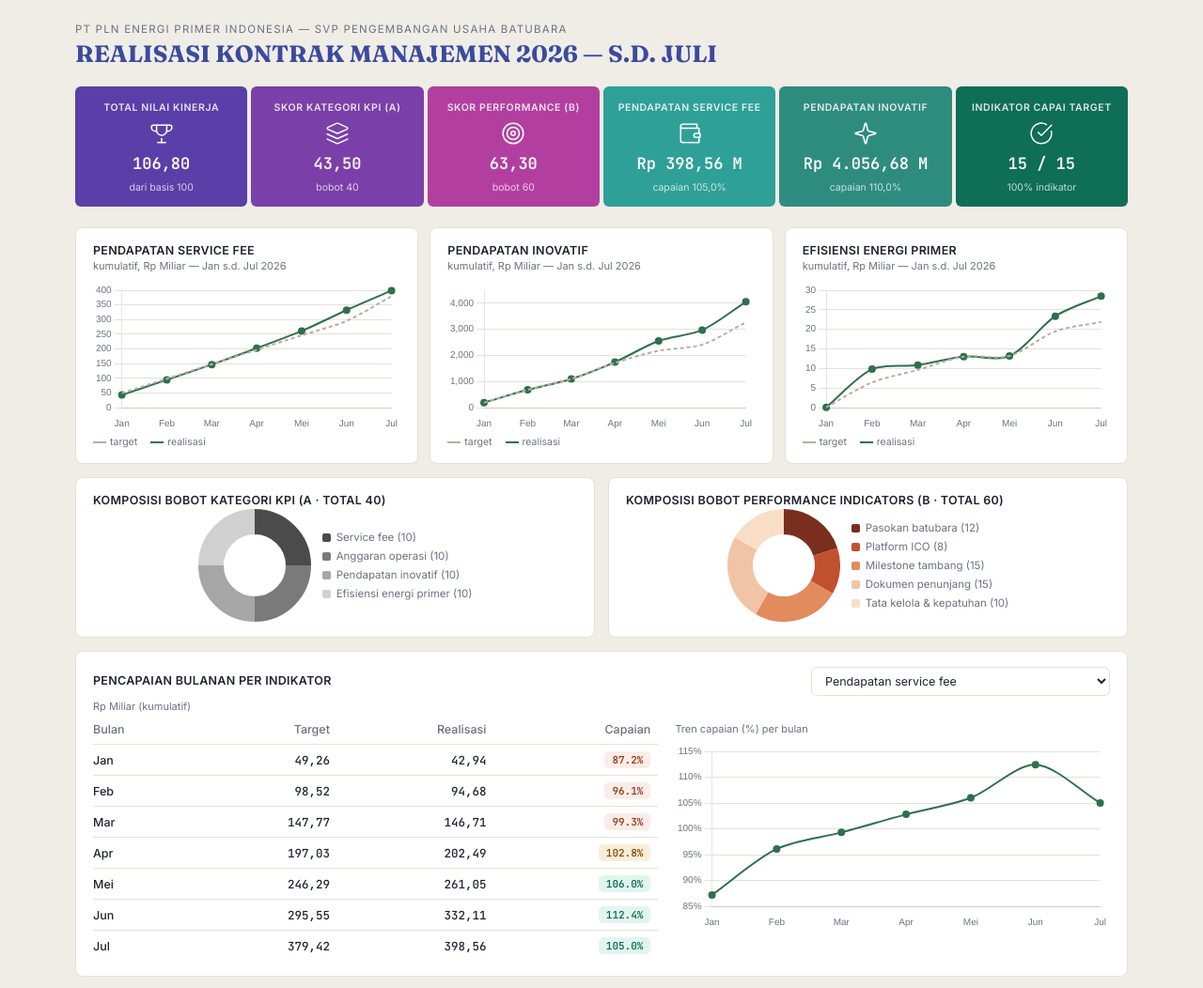
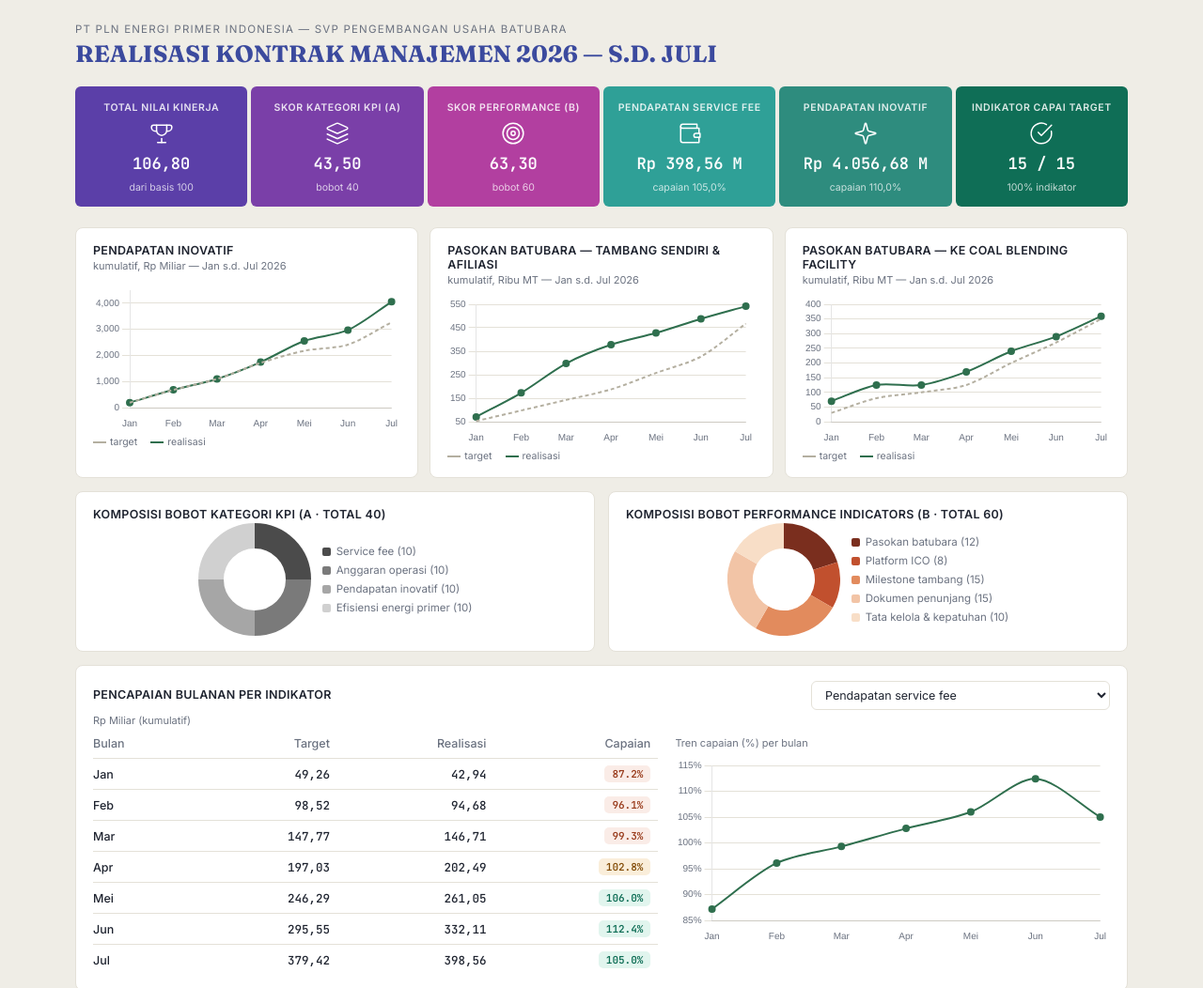
Before and after one commit to mohamadwalida-creator/PLNEPI-DIVBANGBB, a plain HTML site: page index.html in a window 1280 px wide. Shown: the top 1052 px of the page at 94% size. Drawn offline with nearby package versions, Linux system fonts and the light colour scheme.

Commit message:
Update index.html

```diff
--- a/index.html
+++ b/index.html
@@ -147,15 +147,6 @@
 
   <div class="trends">
     <div class="card">
-      <div class="card-title">PENDAPATAN SERVICE FEE</div>
-      <div class="card-sub">kumulatif, Rp Miliar — Jan s.d. Jul 2026</div>
-      <div class="chart-box"><canvas id="chart-servicefee"></canvas></div>
-      <div class="legend-row">
-        <span><span class="swatch" style="background:#B4AFA0"></span> target</span>
-        <span><span class="swatch" style="background:#2F6F4E"></span> realisasi</span>
-      </div>
-    </div>
-    <div class="card">
       <div class="card-title">PENDAPATAN INOVATIF</div>
       <div class="card-sub">kumulatif, Rp Miliar — Jan s.d. Jul 2026</div>
       <div class="chart-box"><canvas id="chart-inovatif"></canvas></div>
@@ -165,9 +156,18 @@
       </div>
     </div>
     <div class="card">
-      <div class="card-title">EFISIENSI ENERGI PRIMER</div>
-      <div class="card-sub">kumulatif, Rp Miliar — Jan s.d. Jul 2026</div>
-      <div class="chart-box"><canvas id="chart-energi"></canvas></div>
+      <div class="card-title">PASOKAN BATUBARA — TAMBANG SENDIRI & AFILIASI</div>
+      <div class="card-sub">kumulatif, Ribu MT — Jan s.d. Jul 2026</div>
+      <div class="chart-box"><canvas id="chart-tambang"></canvas></div>
+      <div class="legend-row">
+        <span><span class="swatch" style="background:#B4AFA0"></span> target</span>
+        <span><span class="swatch" style="background:#2F6F4E"></span> realisasi</span>
+      </div>
+    </div>
+    <div class="card">
+      <div class="card-title">PASOKAN BATUBARA — KE COAL BLENDING FACILITY</div>
+      <div class="card-sub">kumulatif, Ribu MT — Jan s.d. Jul 2026</div>
+      <div class="chart-box"><canvas id="chart-blending"></canvas></div>
       <div class="legend-row">
         <span><span class="swatch" style="background:#B4AFA0"></span> target</span>
         <span><span class="swatch" style="background:#2F6F4E"></span> realisasi</span>
@@ -271,16 +271,6 @@ const icons = {
   check: '<svg viewBox="0 0 24 24" fill="none" stroke-linecap="round" stroke-linejoin="round"><path d="M21.801 10A10 10 0 1 1 17 3.335"/><path d="m9 11 3 3L22 4"/></svg>',
 };
 
-const serviceFee = [
-  { bulan: "Jan", target: 49.26, realisasi: 42.94 },
-  { bulan: "Feb", target: 98.52, realisasi: 94.68 },
-  { bulan: "Mar", target: 147.77, realisasi: 146.71 },
-  { bulan: "Apr", target: 197.03, realisasi: 202.49 },
-  { bulan: "Mei", target: 246.29, realisasi: 261.05 },
-  { bulan: "Jun", target: 295.55, realisasi: 332.11 },
-  { bulan: "Jul", target: 379.42, realisasi: 398.56 },
-];
-
 const pendapatanInovatif = [
   { bulan: "Jan", target: 190, realisasi: 192.31 },
   { bulan: "Feb", target: 681.11, realisasi: 681.11 },
@@ -291,14 +281,24 @@ const pendapatanInovatif = [
   { bulan: "Jul", target: 3268, realisasi: 4056.68 },
 ];
 
-const efisiensiEnergi = [
-  { bulan: "Jan", target: 0.09, realisasi: 0.09 },
-  { bulan: "Feb", target: 6.42, realisasi: 9.83 },
-  { bulan: "Mar", target: 9.63, realisasi: 10.88 },
-  { bulan: "Apr", target: 13.03, realisasi: 13.03 },
-  { bulan: "Mei", target: 13.18, realisasi: 13.18 },
-  { bulan: "Jun", target: 19.5, realisasi: 23.35 },
-  { bulan: "Jul", target: 21.88, realisasi: 28.49 },
+const pasokanTambang = [
+  { bulan: "Jan", target: 52.5, realisasi: 70.5 },
+  { bulan: "Feb", target: 97.5, realisasi: 172.7 },
+  { bulan: "Mar", target: 142.5, realisasi: 297.8 },
+  { bulan: "Apr", target: 187.5, realisasi: 377.8 },
+  { bulan: "Mei", target: 257.5, realisasi: 427.8 },
+  { bulan: "Jun", target: 327.5, realisasi: 488.1 },
+  { bulan: "Jul", target: 467.5, realisasi: 541.6 },
+];
+
+const pasokanBlending = [
+  { bulan: "Jan", target: 30.0, realisasi: 70.0 },
+  { bulan: "Feb", target: 80.0, realisasi: 125.0 },
+  { bulan: "Mar", target: 100.0, realisasi: 125.0 },
+  { bulan: "Apr", target: 125.0, realisasi: 170.0 },
+  { bulan: "Mei", target: 200.0, realisasi: 240.0 },
+  { bulan: "Jun", target: 270.0, realisasi: 290.0 },
+  { bulan: "Jul", target: 350.0, realisasi: 359.5 },
 ];
 
 const indikator = [
@@ -581,9 +581,9 @@ function makeTrendChart(canvasId, data){
   });
 }
 
-makeTrendChart("chart-servicefee", serviceFee);
 makeTrendChart("chart-inovatif", pendapatanInovatif);
-makeTrendChart("chart-energi", efisiensiEnergi);
+makeTrendChart("chart-tambang", pasokanTambang);
+makeTrendChart("chart-blending", pasokanBlending);
 
 /* ---------- Donut charts ---------- */
 
```
